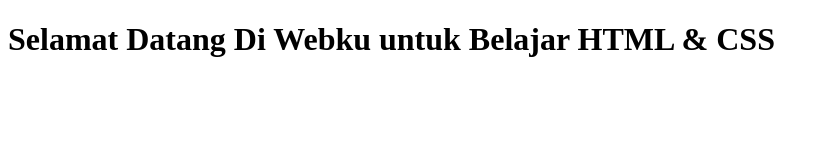
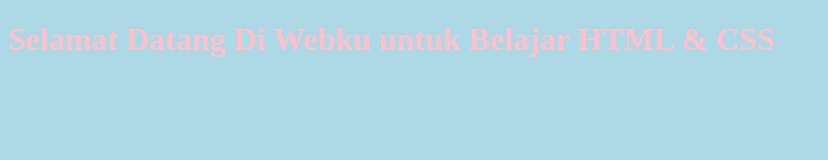
Before and after one commit to Asta1234567/latihan03, a plain HTML site: page index.html in a window 1280 px wide. Shown: the whole page, without its empty margins (0-828 px from the left). Drawn offline with Linux system fonts and the light colour scheme.

Commit message:
gsnti warna teks & background

```diff
--- a/index.html
+++ b/index.html
@@ -4,6 +4,15 @@
     <meta charset="UTF-8">
     <meta name="viewport" content="width=device-width, initial-scale=1.0">
     <title>Shierly - CSS</title>
+
+    <style>
+
+body {
+  background-color: lightblue;
+  color:pink
+}
+
+    </style>
 </head>
 <body>
     <h1>Selamat Datang Di Webku untuk Belajar HTML & CSS</h1>
```
